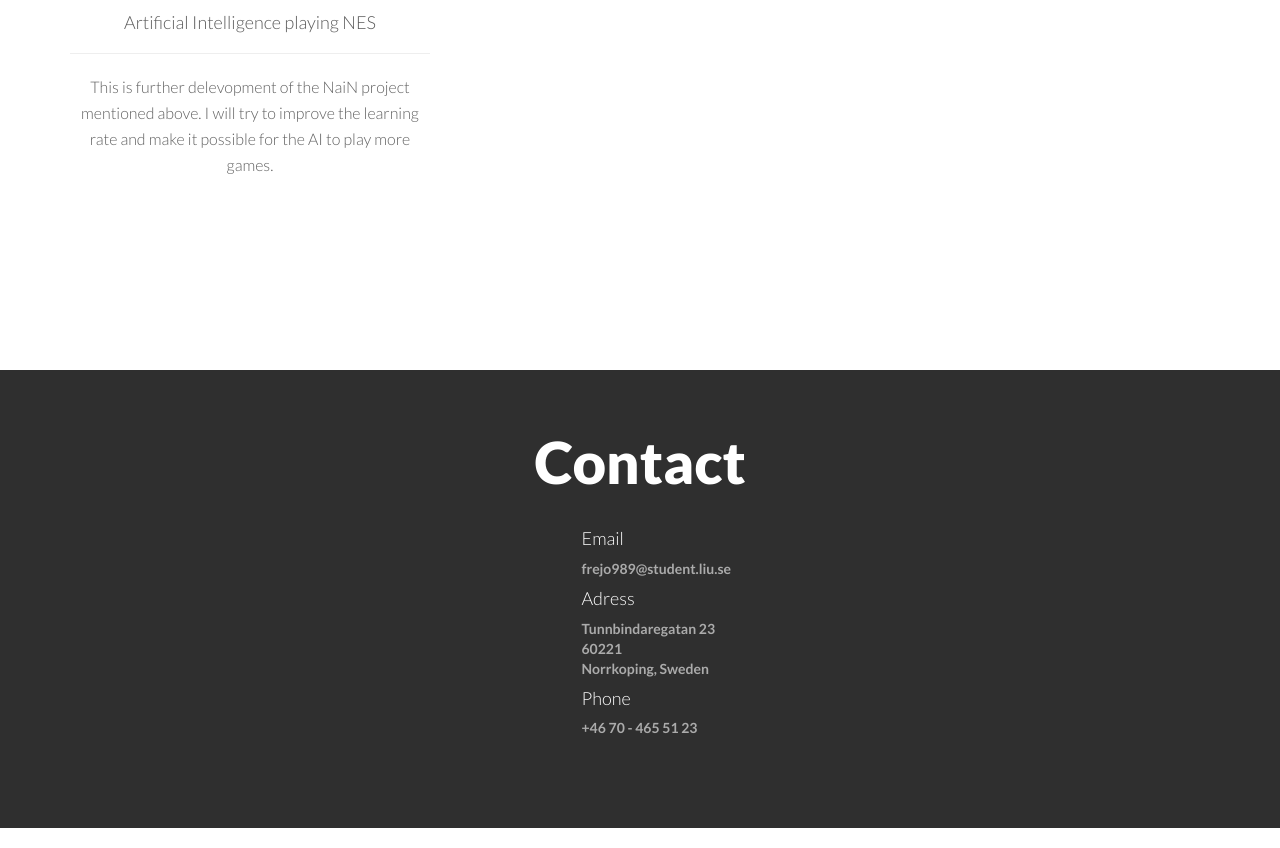
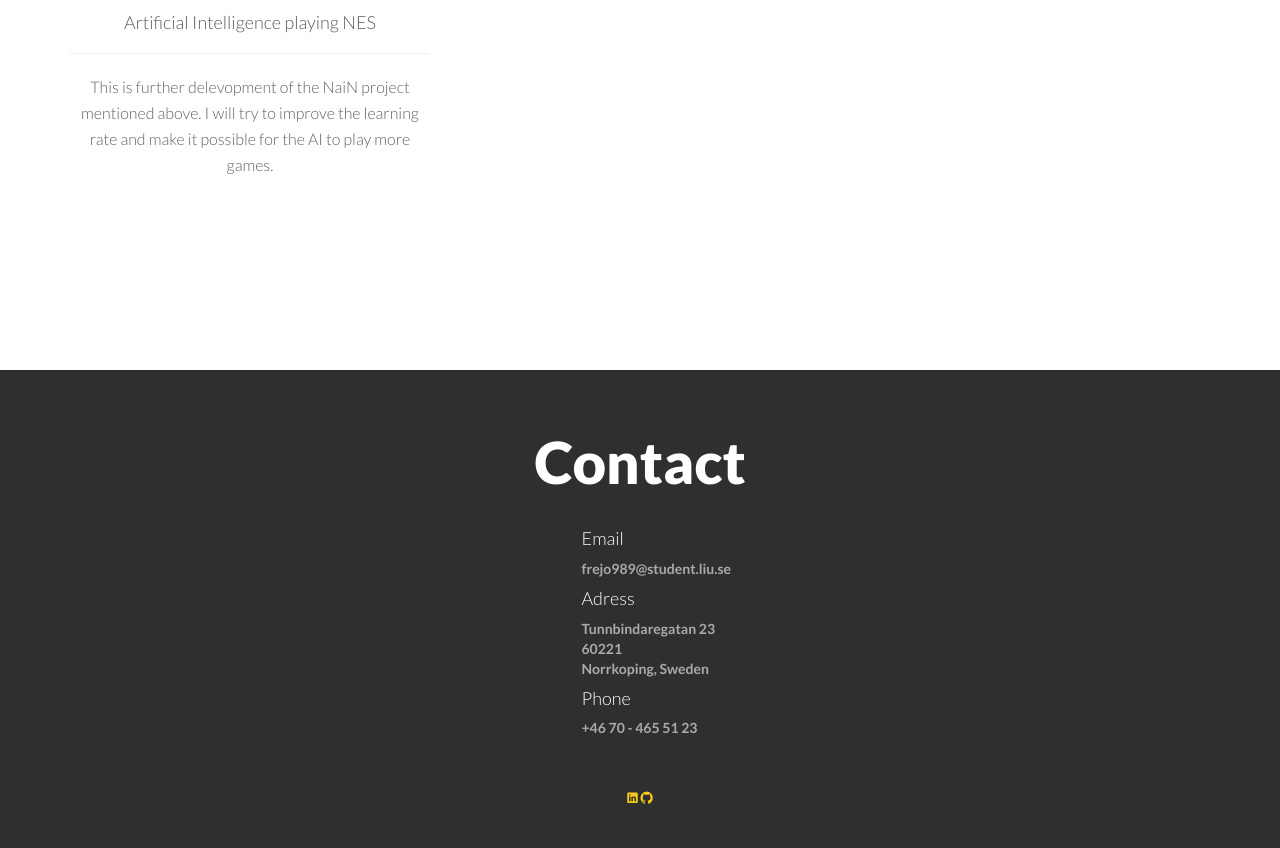
Before and after one commit to Gvasa/gvasa.github.io, a plain HTML site: page index.html in a window 1280 px wide. Shown: the part 5129-5977 px from the top of the page. Drawn offline with Linux system fonts and the light colour scheme; a script that the page names is missing; files whose address does not match are found by name.

Commit message:
fixed links to linkedin and github

```diff
--- a/index.html
+++ b/index.html
@@ -492,6 +492,10 @@
                     <div class="contactInfo">+46 70 - 465 51 23</div>
                 </div>
             </div><!--/row-->
+            <div class="linkDiv centered">
+                    <a target="_blank" href="https://se.linkedin.com/pub/fredrik-johnson/68/716/658"><i class="ion-social-linkedin"></i></a>
+                    <a target="_blank" href="https://github.com/Gvasa"><i class="ion-social-github"></i></a>
+            </div>
         </div><!--/container -->
     </div><!--/F -->
 
```
